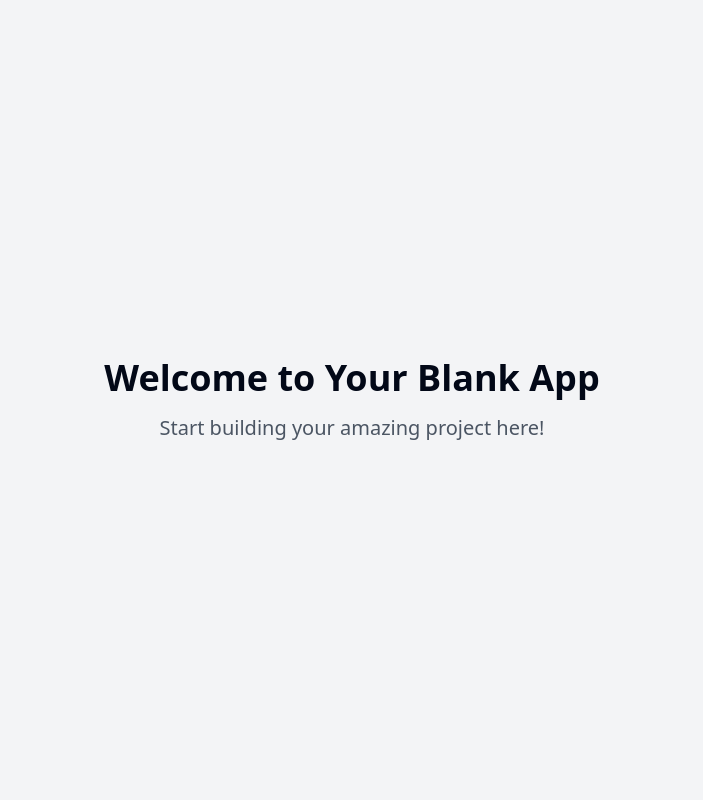
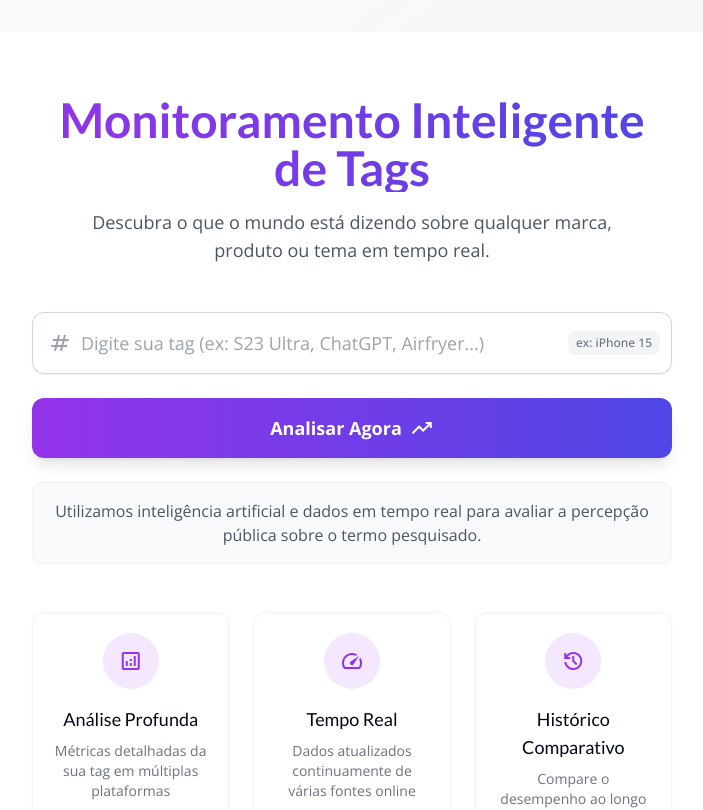
Before and after one commit to inova-data-tech/PulsoDigital-Frontend, a React (Vite) app: page / in a window 1280 px wide. Shown: the top 810 px of the page, without its empty margins (288-991 px from the left). Built offline with nearby package versions, Linux system fonts and the light colour scheme.

Commit message:
feat: Implement tag analysis interface
Implement a modern, responsive, and clean interface for a web application that analyzes the "health" of a tag on the internet. The interface includes a search field, a prominent "Analyze Now" button with a loading animation, and a brief description.

```diff
--- a/index.html
+++ b/index.html
@@ -1,20 +1,24 @@
+
 <!DOCTYPE html>
 <html lang="en">
   <head>
     <meta charset="UTF-8" />
     <meta name="viewport" content="width=device-width, initial-scale=1.0" />
-    <title>tag-sense-insights</title>
-    <meta name="description" content="Lovable Generated Project" />
+    <title>Webcrumbs - Monitoramento de Tags</title>
+    <meta name="description" content="Monitoramento Inteligente de Tags na Internet" />
     <meta name="author" content="Lovable" />
 
-    <meta property="og:title" content="tag-sense-insights" />
-    <meta property="og:description" content="Lovable Generated Project" />
+    <meta property="og:title" content="Webcrumbs - Monitoramento de Tags" />
+    <meta property="og:description" content="Análise inteligente de tags na internet" />
     <meta property="og:type" content="website" />
     <meta property="og:image" content="https://lovable.dev/opengraph-image-p98pqg.png" />
 
     <meta name="twitter:card" content="summary_large_image" />
     <meta name="twitter:site" content="@lovable_dev" />
     <meta name="twitter:image" content="https://lovable.dev/opengraph-image-p98pqg.png" />
+
+    <!-- Google Material Symbols -->
+    <link rel="stylesheet" href="https://fonts.googleapis.com/css2?family=Material+Symbols+Outlined:opsz,wght,FILL,GRAD@20..48,100..700,0..1,-50..200" />
   </head>
 
   <body>
--- /dev/null
+++ b/src/components/FeatureCard.tsx
@@ -0,0 +1,20 @@
+
+import { Feature } from "@/lib/types";
+
+interface FeatureCardProps {
+  feature: Feature;
+}
+
+const FeatureCard = ({ feature }: FeatureCardProps) => {
+  return (
+    <div className="bg-white p-5 rounded-xl border border-gray-100 shadow-sm hover:shadow-md transition-all duration-300 flex flex-col items-center text-center">
+      <div className="feature-icon-bg">
+        <span className="material-symbols-outlined feature-icon">{feature.icon}</span>
+      </div>
+      <h3 className="font-medium text-lg mb-2">{feature.title}</h3>
+      <p className="text-gray-500 text-sm">{feature.description}</p>
+    </div>
+  );
+};
+
+export default FeatureCard;
--- /dev/null
+++ b/src/components/TagSearch.tsx
@@ -0,0 +1,87 @@
+
+import { useState } from "react";
+import { TagSearchState } from "@/lib/types";
+import { toast } from "sonner";
+
+const TagSearch = () => {
+  const [state, setState] = useState<TagSearchState>({
+    isLoading: false,
+    tag: "",
+  });
+
+  const handleInputChange = (e: React.ChangeEvent<HTMLInputElement>) => {
+    setState({ ...state, tag: e.target.value });
+  };
+
+  const handleSubmit = (e: React.FormEvent) => {
+    e.preventDefault();
+
+    if (!state.tag.trim()) {
+      toast.error("Por favor, informe uma tag para análise");
+      return;
+    }
+
+    setState({ ...state, isLoading: true });
+
+    // Simulate API request
+    setTimeout(() => {
+      toast.success(`Análise da tag "${state.tag}" foi iniciada!`);
+      setState({ ...state, isLoading: false });
+      // In a real app, this would navigate to a results page
+    }, 2000);
+  };
+
+  return (
+    <form onSubmit={handleSubmit}>
+      <div className="relative mb-6 group">
+        <span className="material-symbols-outlined absolute left-4 top-1/2 transform -translate-y-1/2 text-gray-400 transition-all duration-300 group-focus-within:text-primary-500">
+          tag
+        </span>
+        <input
+          type="text"
+          placeholder="Digite sua tag (ex: S23 Ultra, ChatGPT, Airfryer...)"
+          className="w-full py-4 px-12 text-lg border border-gray-300 rounded-xl focus:outline-none focus:ring-2 focus:ring-primary-500 focus:border-transparent transition-all duration-300 shadow-sm"
+          value={state.tag}
+          onChange={handleInputChange}
+        />
+        <div className="absolute right-3 top-1/2 transform -translate-y-1/2 bg-gray-100 text-gray-500 px-2 py-1 rounded-lg text-xs font-medium">
+          ex: iPhone 15
+        </div>
+      </div>
+      <button
+        type="submit"
+        disabled={state.isLoading}
+        className="w-full primary-button flex items-center justify-center group mb-6"
+      >
+        <span className="text-lg mr-2">Analisar Agora</span>
+        <span className="material-symbols-outlined transform group-hover:translate-x-1 transition-transform duration-300">
+          trending_up
+        </span>
+        {state.isLoading && (
+          <svg
+            className="ml-3 h-5 w-5 animate-spin"
+            xmlns="http://www.w3.org/2000/svg"
+            fill="none"
+            viewBox="0 0 24 24"
+          >
+            <circle
+              className="opacity-25"
+              cx="12"
+              cy="12"
+              r="10"
+              stroke="currentColor"
+              strokeWidth="4"
+            ></circle>
+            <path
+              className="opacity-75"
+              fill="currentColor"
+              d="M4 12a8 8 0 018-8V0C5.373 0 0 5.373 0 12h4zm2 5.291A7.962 7.962 0 014 12H0c0 3.042 1.135 5.824 3 7.938l3-2.647z"
+            ></path>
+          </svg>
+        )}
+      </button>
+    </form>
+  );
+};
+
+export default TagSearch;
--- a/src/index.css
+++ b/src/index.css
@@ -1,3 +1,6 @@
+
+@import url('https://fonts.googleapis.com/css2?family=Lato:wght@400;700;900&family=Open+Sans:wght@400;500;600;700&display=swap');
+
 @tailwind base;
 @tailwind components;
 @tailwind utilities;
@@ -13,16 +16,16 @@
     --popover: 0 0% 100%;
     --popover-foreground: 222.2 84% 4.9%;
 
-    --primary: 222.2 47.4% 11.2%;
+    --primary: 260 98% 56%;
     --primary-foreground: 210 40% 98%;
 
-    --secondary: 210 40% 96.1%;
+    --secondary: 258 75% 44%;
     --secondary-foreground: 222.2 47.4% 11.2%;
 
     --muted: 210 40% 96.1%;
     --muted-foreground: 215.4 16.3% 46.9%;
 
-    --accent: 210 40% 96.1%;
+    --accent: 260 98% 96%;
     --accent-foreground: 222.2 47.4% 11.2%;
 
     --destructive: 0 84.2% 60.2%;
@@ -30,24 +33,17 @@
 
     --border: 214.3 31.8% 91.4%;
     --input: 214.3 31.8% 91.4%;
-    --ring: 222.2 84% 4.9%;
+    --ring: 260 98% 56%;
 
     --radius: 0.5rem;
 
     --sidebar-background: 0 0% 98%;
-
     --sidebar-foreground: 240 5.3% 26.1%;
-
     --sidebar-primary: 240 5.9% 10%;
-
     --sidebar-primary-foreground: 0 0% 98%;
-
     --sidebar-accent: 240 4.8% 95.9%;
-
     --sidebar-accent-foreground: 240 5.9% 10%;
-
     --sidebar-border: 220 13% 91%;
-
     --sidebar-ring: 217.2 91.2% 59.8%;
   }
 
@@ -61,7 +57,7 @@
     --popover: 222.2 84% 4.9%;
     --popover-foreground: 210 40% 98%;
 
-    --primary: 210 40% 98%;
+    --primary: 260 98% 65%;
     --primary-foreground: 222.2 47.4% 11.2%;
 
     --secondary: 217.2 32.6% 17.5%;
@@ -96,6 +92,29 @@
   }
 
   body {
-    @apply bg-background text-foreground;
+    @apply bg-background text-foreground font-sans;
+  }
+
+  h1, h2, h3, h4, h5, h6 {
+    @apply font-title font-bold;
   }
 }
+
+@layer components {
+  .gradient-text {
+    @apply bg-gradient-to-r from-purple-600 to-indigo-600 bg-clip-text text-transparent;
+  }
+
+  .primary-button {
+    @apply bg-gradient-to-r from-purple-600 to-indigo-600 hover:from-purple-700 hover:to-indigo-700
+    text-white font-bold py-4 px-8 rounded-xl shadow-lg hover:shadow-xl transition-all duration-300;
+  }
+
+  .feature-icon-bg {
+    @apply w-14 h-14 rounded-full bg-purple-100 flex items-center justify-center mb-4;
+  }
+
+  .feature-icon {
+    @apply text-purple-600 text-2xl;
+  }
+}
--- /dev/null
+++ b/src/lib/types.ts
@@ -0,0 +1,12 @@
+
+export type Feature = {
+  id: string;
+  title: string;
+  description: string;
+  icon: string;
+};
+
+export type TagSearchState = {
+  isLoading: boolean;
+  tag: string;
+};
--- a/src/pages/Index.tsx
+++ b/src/pages/Index.tsx
@@ -1,11 +1,56 @@
-// Update this page (the content is just a fallback if you fail to update the page)
+
+import { Feature } from "@/lib/types";
+import FeatureCard from "@/components/FeatureCard";
+import TagSearch from "@/components/TagSearch";
 
 const Index = () => {
+  const features: Feature[] = [
+    {
+      id: "1",
+      title: "Análise Profunda",
+      description: "Métricas detalhadas da sua tag em múltiplas plataformas",
+      icon: "analytics",
+    },
+    {
+      id: "2",
+      title: "Tempo Real",
+      description: "Dados atualizados continuamente de várias fontes online",
+      icon: "speed",
+    },
+    {
+      id: "3",
+      title: "Histórico Comparativo",
+      description: "Compare o desempenho ao longo do tempo e com tags similares",
+      icon: "history",
+    },
+  ];
+
   return (
-    <div className="min-h-screen flex items-center justify-center bg-gray-100">
-      <div className="text-center">
-        <h1 className="text-4xl font-bold mb-4">Welcome to Your Blank App</h1>
-        <p className="text-xl text-gray-600">Start building your amazing project here!</p>
+    <div className="min-h-screen flex items-center justify-center bg-gradient-to-br from-gray-50 to-gray-100 py-8 px-4">
+      <div className="w-full max-w-3xl bg-white rounded-2xl shadow-xl p-6 md:p-10 lg:p-16 transform transition-all duration-300 hover:shadow-2xl">
+        <div className="text-center mb-12">
+          <h1 className="text-3xl md:text-4xl lg:text-5xl font-bold gradient-text mb-4">
+            Monitoramento Inteligente de Tags
+          </h1>
+          <p className="text-gray-600 text-lg max-w-xl mx-auto">
+            Descubra o que o mundo está dizendo sobre qualquer marca, produto ou tema em tempo real.
+          </p>
+        </div>
+
+        <TagSearch />
+
+        <div className="text-center text-gray-600 text-sm md:text-base bg-gray-50 p-4 rounded-lg border border-gray-100">
+          <p>
+            Utilizamos inteligência artificial e dados em tempo real para avaliar a percepção pública
+            sobre o termo pesquisado.
+          </p>
+        </div>
+
+        <div className="mt-12 grid grid-cols-1 md:grid-cols-3 gap-6">
+          {features.map((feature) => (
+            <FeatureCard key={feature.id} feature={feature} />
+          ))}
+        </div>
       </div>
     </div>
   );
--- a/tailwind.config.ts
+++ b/tailwind.config.ts
@@ -1,3 +1,4 @@
+
 import type { Config } from "tailwindcss";
 
 export default {
@@ -18,6 +19,20 @@ export default {
 			}
 		},
 		extend: {
+			fontFamily: {
+				sans: [
+					"Open Sans",
+					"ui-sans-serif",
+					"system-ui",
+					"sans-serif"
+				],
+				title: [
+					"Lato",
+					"ui-sans-serif",
+					"system-ui",
+					"sans-serif"
+				],
+			},
 			colors: {
 				border: 'hsl(var(--border))',
 				input: 'hsl(var(--input))',
@@ -26,7 +41,18 @@ export default {
 				foreground: 'hsl(var(--foreground))',
 				primary: {
 					DEFAULT: 'hsl(var(--primary))',
-					foreground: 'hsl(var(--primary-foreground))'
+					foreground: 'hsl(var(--primary-foreground))',
+					50: "#f3f1ff",
+					100: "#e9e5ff",
+					200: "#d5cfff",
+					300: "#b7a9ff",
+					400: "#9478ff",
+					500: "#7341ff",
+					600: "#631bff",
+					700: "#611bf8",
+					800: "#4607d0",
+					900: "#3c08aa",
+					950: "#220174",
 				},
 				secondary: {
 					DEFAULT: 'hsl(var(--secondary))',
@@ -70,25 +96,22 @@ export default {
 			},
 			keyframes: {
 				'accordion-down': {
-					from: {
-						height: '0'
-					},
-					to: {
-						height: 'var(--radix-accordion-content-height)'
-					}
+					from: { height: '0' },
+					to: { height: 'var(--radix-accordion-content-height)' }
 				},
 				'accordion-up': {
-					from: {
-						height: 'var(--radix-accordion-content-height)'
-					},
-					to: {
-						height: '0'
-					}
+					from: { height: 'var(--radix-accordion-content-height)' },
+					to: { height: '0' }
+				},
+				'pulse-slow': {
+					'0%, 100%': { opacity: '1' },
+					'50%': { opacity: '0.5' }
 				}
 			},
 			animation: {
 				'accordion-down': 'accordion-down 0.2s ease-out',
-				'accordion-up': 'accordion-up 0.2s ease-out'
+				'accordion-up': 'accordion-up 0.2s ease-out',
+				'pulse-slow': 'pulse-slow 2s cubic-bezier(0.4, 0, 0.6, 1) infinite'
 			}
 		}
 	},
```
